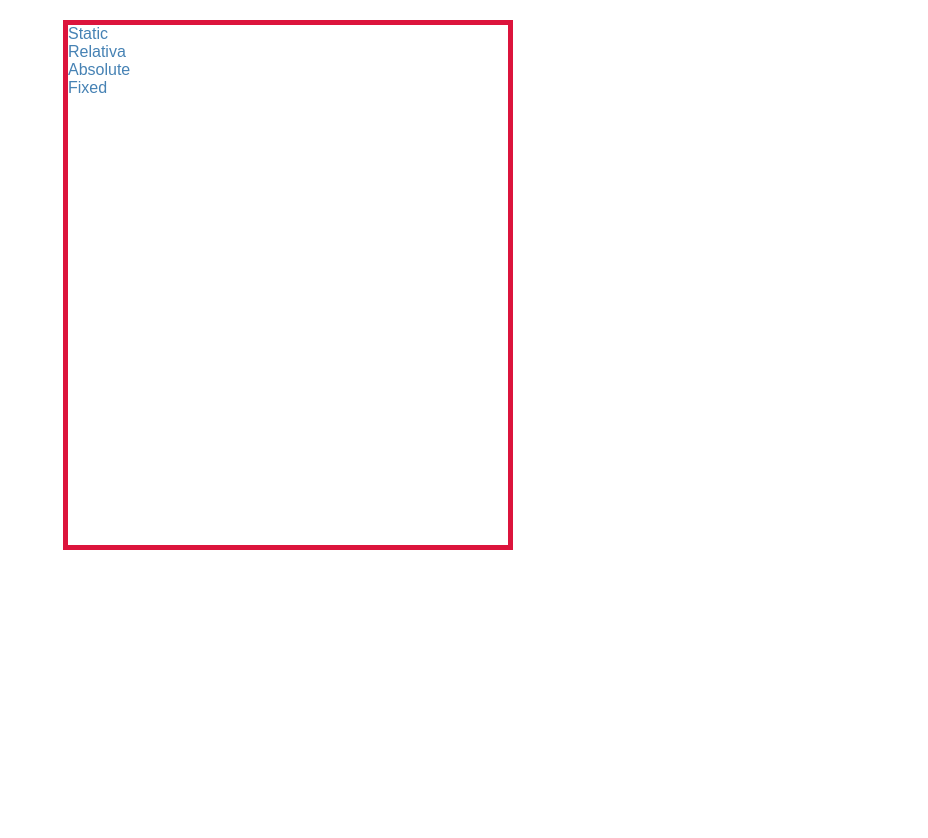
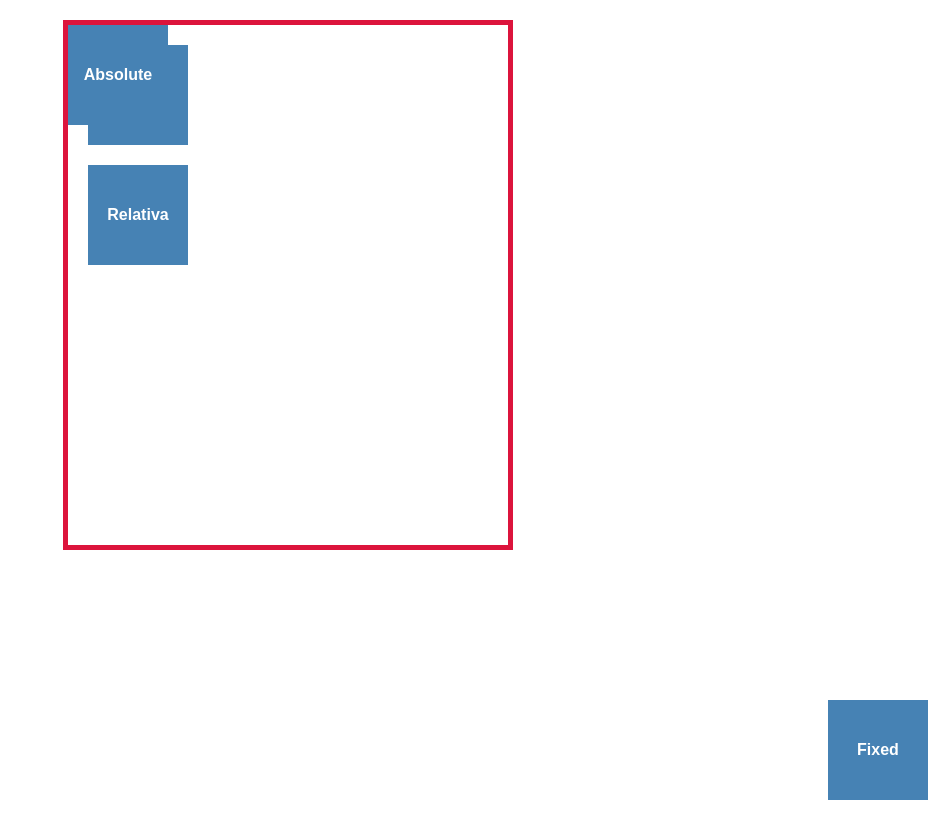
Before and after one commit to edinson0810/posicaja, a plain HTML site: page index.html in a window 1280 px wide. Shown: the top 838 px of the page, without its empty margins (352-1280 px from the left). Drawn offline with Linux system fonts and the light colour scheme.

Commit message:
posicion de la caja

```diff
--- a/index.html
+++ b/index.html
@@ -10,10 +10,10 @@
 
 <body>
   <div class="container">
-    <div class="box">Static</div>
-    <div class="box">Relativa</div>
-    <div class="box">Absolute</div>
-    <div class="box">Fixed</div>
+    <div class="box static">Static</div>
+    <div class="box relative">Relativa</div>
+    <div class="box absolute">Absolute</div>
+    <div class="box fixed">Fixed</div>
   </div>
 
 </body>
--- a/style.css
+++ b/style.css
@@ -14,9 +14,47 @@ body {
   height: 530px;
   margin: 20px auto;
   border: 5px solid crimson;
+  position: relative;
 
 }
 
 .box {
-  color: steelblue;
+  background-color: steelblue;
+  width: 100px;
+  height: 100px;
+  margin-top: 20px;
+  margin-left: 20px;
+  text-align: center;
+  color: white;
+  font-weight: bold;
+  line-height: 100px;
 }
+
+/* .static {
+  position: static;
+  top: 40px;
+}
+
+.relative {
+  position: relative;
+  top: 20px;
+  left: 200px;
+} */
+
+.absolute {
+  position: absolute;
+  top: 0;
+  left: 0;
+  padding: 0;
+  margin: 0;
+}
+
+.fixed {
+  position: fixed;
+
+  margin: 0;
+  padding: 0;
+  bottom: 0;
+  right: 0;
+
+}
```
